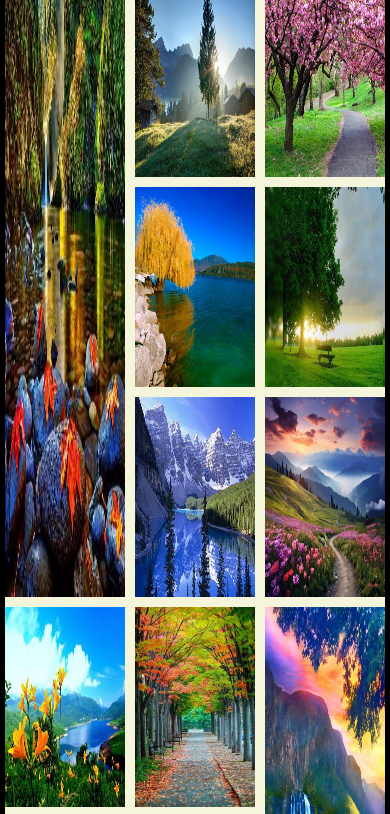
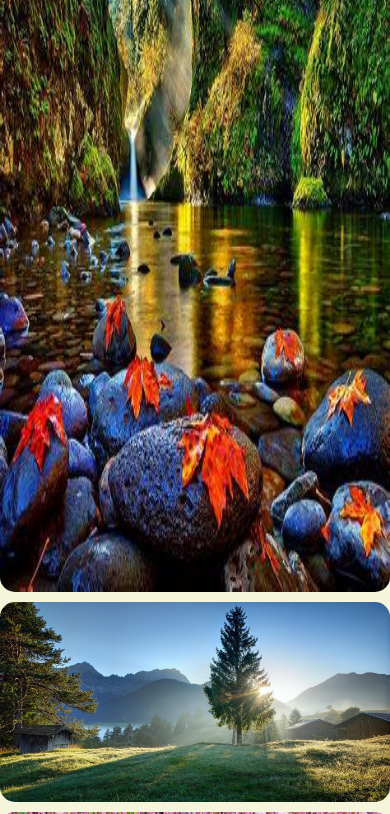
Before and after one commit to MandlikSanika18/Image-Gallery, a plain HTML site: page index.html in a window 390 px wide. Shown: the part 126-940 px from the top of the page. Drawn offline with Linux system fonts and the light colour scheme.

Commit message:
-second commit

```diff
--- a/style.css
+++ b/style.css
@@ -15,13 +15,14 @@ h1{
 img{
     width:100%;
     height:100%;
+    border-radius: 15px;
 }
 .grid{
   display:grid;
   gap:10px 10px;
   grid-template-columns:repeat(3,1fr);
   grid-auto-rows:200px;
-  border:5px solid black;
+  /* border:5px solid black; */
 
 }
 .box{
@@ -36,3 +37,15 @@ img{
 .nine{
     grid-row:span 3;
 }
+@media (max-width:768px){
+   .grid{
+    display: grid;
+    grid-template-columns:repeat(2,1fr);
+   }
+}
+@media (max-width:426px){
+    .grid{
+     display: grid;
+     grid-template-columns:repeat(1,1fr);
+    }
+ }
```
